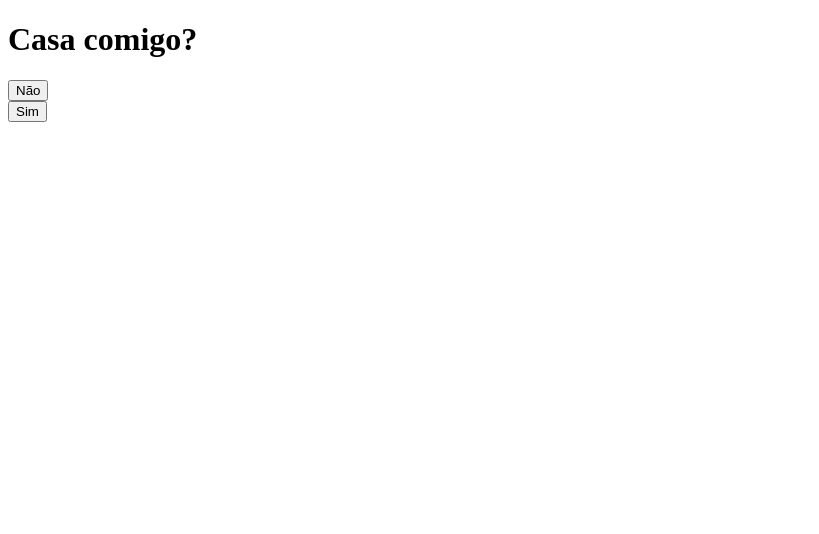
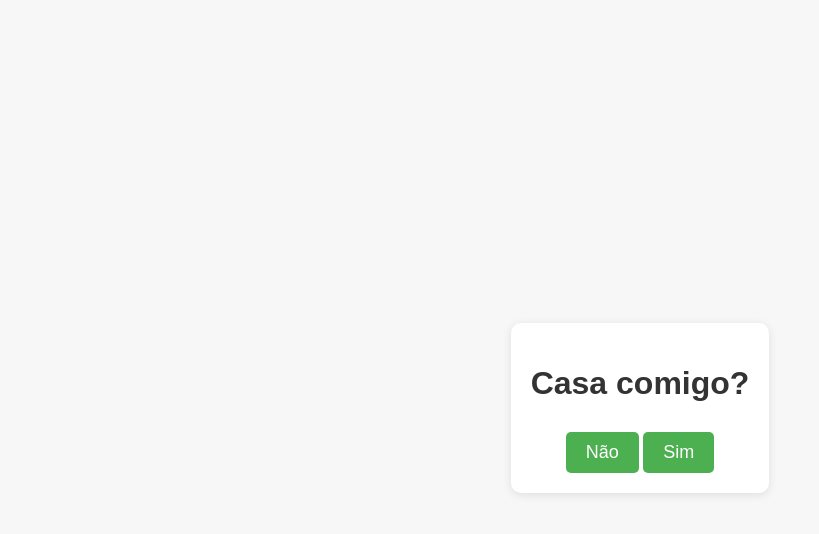
Before and after one commit to robsonlth/oi, a plain HTML site: page index.html in a window 1280 px wide. Shown: the whole page, without its empty margins (0-819 px from the left). Drawn offline with Linux system fonts and the light colour scheme.

Commit message:
Update index.html

```diff
--- a/index.html
+++ b/index.html
@@ -3,28 +3,51 @@
 <head>
     <title>Pedido de Casamento</title>
     <style>
-        #nao-btn {
-            display: block;
-            transition: opacity 0.3s ease-in-out;
+        body {
+            display: flex;
+            justify-content: center;
+            align-items: center;
+            height: 100vh;
+            font-family: Arial, sans-serif;
+            background-color: #f7f7f7;
         }
 
-        #sim-btn {
-            display: block;
+        .container {
+            text-align: center;
+            padding: 20px;
+            background-color: #fff;
+            border-radius: 10px;
+            box-shadow: 0px 2px 10px rgba(0, 0, 0, 0.1);
+        }
+
+        h1 {
+            font-size: 32px;
+            color: #333;
+            margin-bottom: 30px;
+        }
+
+        button {
+            font-size: 18px;
+            padding: 10px 20px;
+            border-radius: 5px;
+            cursor: pointer;
+            border: none;
+            outline: none;
+            background-color: #4caf50;
+            color: #fff;
             transition: transform 0.3s ease-in-out;
         }
 
-        #nao-btn.hidden {
-            opacity: 0;
-            pointer-events: none;
-        }
-
-        #sim-btn.enlarged {
-            transform: scale(1.2);
+        button:hover {
+            transform: scale(1.05);
         }
 
         #invitation {
             display: none;
             animation: fadeIn 1s ease-in-out forwards;
+            max-width: 100%;
+            border-radius: 10px;
+            margin-top: 20px;
         }
 
         @keyframes fadeIn {
@@ -34,22 +57,24 @@
     </style>
 </head>
 <body>
-    <h1>Casa comigo?</h1>
-    <button id="nao-btn" onclick="hideNoButton()">Não</button>
-    <button id="sim-btn" onclick="showInvitation()">Sim</button>
-    <img id="invitation" src="convite.png" alt="Convite de Casamento">
+    <div class="container">
+        <h1>Casa comigo?</h1>
+        <button id="nao-btn" onclick="hideNoButton()">Não</button>
+        <button id="sim-btn" onclick="showInvitation()">Sim</button>
+        <img id="invitation" src="convite.png" alt="Convite de Casamento">
+    </div>
 
     <script>
         function hideNoButton() {
             var naoBtn = document.getElementById("nao-btn");
-            naoBtn.classList.add("hidden");
+            naoBtn.style.display = "none";
         }
 
         function showInvitation() {
             var simBtn = document.getElementById("sim-btn");
             var invitation = document.getElementById("invitation");
 
-            simBtn.classList.add("enlarged");
+            simBtn.style.transform = "scale(1.05)";
             invitation.style.display = "block";
         }
     </script>
```
